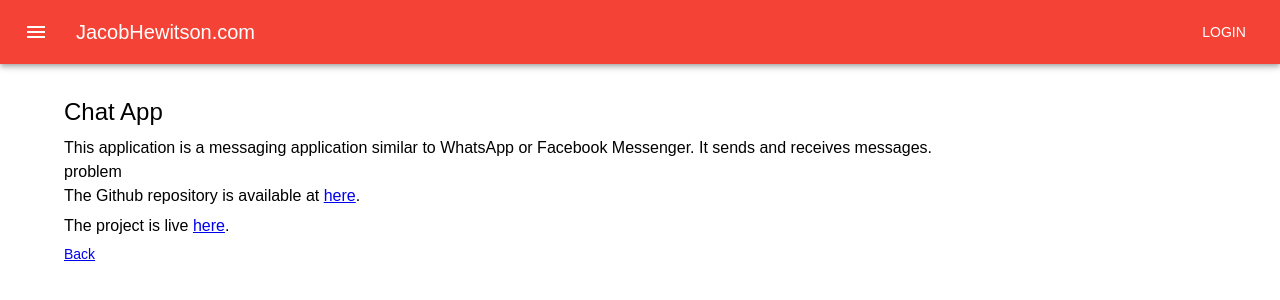
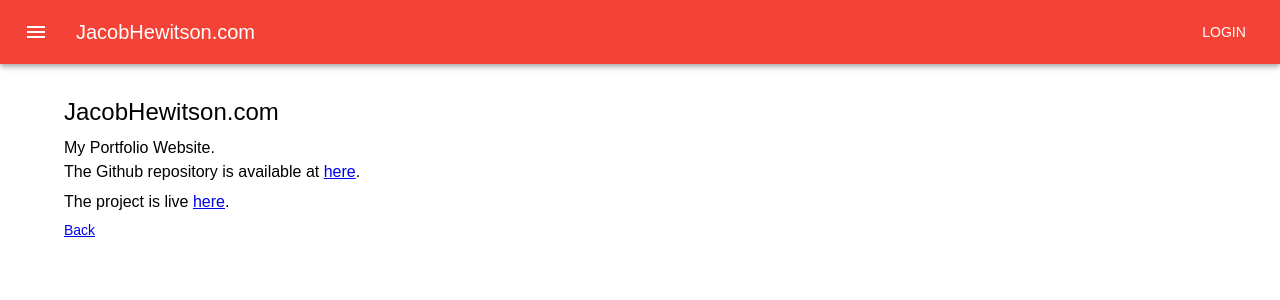
Before and after one commit to hewitson-j/website-v3, a React (Vite) app: page /project/0 in a window 1280 px wide. Shown: the top 300 px of the page. Built offline with nearby package versions, Linux system fonts and the light colour scheme.

Commit message:
Added URLs to project details page, moved data to projects.ts

```diff
--- a/src/components/MediaCard.tsx
+++ b/src/components/MediaCard.tsx
@@ -6,20 +6,22 @@ import Button from "@mui/material/Button";
 import Typography from "@mui/material/Typography";
 
 interface MediaCardProps {
-  id: number;
+  id: string;
   name?: string;
   description?: string;
   liveLink?: string;
   githubLink?: string;
   image?: string[];
+  detailsUrl: string;
 }
 
 export default function MediaCard({
-  id = 0,
   name = "Default",
   description = "This is the default description",
   githubLink = "https://github.com/hewitson-j",
+  liveLink,
   image = ["https://static.thenounproject.com/png/2775987-200.png", "No Image"],
+  detailsUrl,
 }: MediaCardProps) {
   return (
     <Card>
@@ -33,10 +35,16 @@ export default function MediaCard({
         </Typography>
       </CardContent>
       <CardActions>
-        <Button size="small">See more</Button>
-        <Button size="small" href={githubLink}>
-          Repository
-        </Button>
+        {detailsUrl && (
+          <Button size="small" href={detailsUrl}>
+            See More
+          </Button>
+        )}
+        {githubLink ? (
+          <Button size="small" href={githubLink}>
+            Repository
+          </Button>
+        ) : null}
       </CardActions>
     </Card>
   );
--- a/src/components/ProjectDetails.tsx
+++ b/src/components/ProjectDetails.tsx
@@ -1,5 +1,6 @@
 import { Typography } from "@mui/material";
 import { Link, useParams } from "react-router-dom";
+import projects from "../projects";
 
 export const project = {
   id: 0,
@@ -33,27 +34,40 @@ interface ProjectDetailsProps {
   packages: Package[];
 }
 
+function getProject(id: string) {
+  return projects.find((project) => {
+    return project.id === id;
+  });
+}
+
 export default function ProjectDetails(props: ProjectDetailsProps) {
   const { id } = useParams();
+
+  const project = getProject(id!);
 
   return (
     <>
       <Typography gutterBottom variant="h5" component="div">
-        {project.name}
+        {project?.name}
       </Typography>
-      <Typography>{project.description}</Typography>
-      <Typography>{project.problem}</Typography>
+      <Typography>{project?.description}</Typography>
+      <Typography>{project?.problem}</Typography>
       <Typography gutterBottom>
         The Github repository is available at{" "}
-        <a href={project.githubLink}>here</a>.
+        <a href={project?.githubLink}>here</a>.
       </Typography>
       <Typography gutterBottom>
-        The project is live <a href={project.liveLink}>here</a>.
+        The project is live <a href={project?.liveLink}>here</a>.
       </Typography>
       {/* <Typography>{props.packages}</Typography> */}
+
       <Typography variant="body2" component="div">
         <Link to="/">Back</Link>
       </Typography>
     </>
   );
 }
+
+{
+  /* TODO: Figure out how to go back one in the React router history stack */
+}
--- a/src/components/Projects.tsx
+++ b/src/components/Projects.tsx
@@ -1,48 +1,26 @@
 import { Grid } from "@mui/material";
 import MediaCard from "./MediaCard";
+import projects from "../projects";
 
 export default function Projects() {
   return (
     <>
       <Grid container spacing={3}>
-        <Grid item xs={12} sm={6} md={4}>
-          <MediaCard
-            id={0}
-            name="JacobHewitson.com"
-            description="My Portfolio Website."
-            githubLink="https://github.com/hewitson-j/website-v3"
-            image={[
-              "/images/jacobhewitsonwebsite.jpg",
-              "Jacob Hewitson Website",
-            ]}
-          />
-        </Grid>
-        <Grid item xs={12} sm={6} md={4}>
-          <MediaCard
-            id={1}
-            name="Mine Grinder Website"
-            description="Official Website of the Mine Grinder book series."
-            githubLink="https://github.com/hewitson-j/minegrinderbook"
-            image={["/images/minegrinder.jpg", "Mine Grinder Image"]}
-          />
-        </Grid>
-        <Grid item xs={12} sm={6} md={4}>
-          <MediaCard
-            id={2}
-            name="Leaps and Bounds Pre-K Website"
-            description="A website built in React for Leaps and Bounds Pre-K in Colorado Springs."
-            githubLink="https://github.com/hewitson-j/leaps-and-bounds"
-            image={["/images/leapsandbounds.jpg", "Leaps and Bounds Image"]}
-          />
-        </Grid>
-        <Grid item xs={12} sm={6} md={4}>
-          <MediaCard
-            id={3}
-            name="JacobHewitson.com"
-            description="My Portfolio Website."
-            githubLink="https://github.com/hewitson-j/website-v3"
-          />
-        </Grid>
+        {/* <Grid item xs={12} sm={6} md={4}> */}
+        {projects.map((project) => {
+          return (
+            <Grid item key={project.id} xs={12} sm={6} md={4}>
+              <MediaCard
+                detailsUrl={`/project/${project.id}`}
+                id={project.id}
+                name={project.name}
+                description={project.description}
+                githubLink={project.githubLink}
+                image={project.image}
+              />
+            </Grid>
+          );
+        })}
       </Grid>
     </>
   );
--- /dev/null
+++ b/src/projects.ts
@@ -0,0 +1,44 @@
+const projects = [
+  {
+    id: "0",
+    name: "JacobHewitson.com",
+    description: "My Portfolio Website.",
+    githubLink: "https://github.com/hewitson-j/website-v3",
+    image: ["/images/jacobhewitsonwebsite.jpg", "Jacob Hewitson Website"],
+    liveLink: "https://jacobhewitson.com",
+    problem: "",
+  },
+
+  {
+    id: "1",
+    name: "Mine Grinder Website",
+    description: "Official Website of the Mine Grinder book series.",
+    githubLink: "https://github.com/hewitson-j/website-v3",
+    image: ["/images/minegrinder.jpg", "Mine Grinder Image"],
+    liveLink: "https://mingrinder.com",
+    problem: "",
+  },
+
+  {
+    id: "2",
+    name: "Leaps and Bounds Pre-K Website",
+    description:
+      "A website built in React for Leaps and Bounds Pre-K in Colorado Springs.",
+    githubLink: "https://github.com/hewitson-j/leaps-and-bounds",
+    image: ["/images/leapsandbounds.jpg", "Leaps and Bounds Image"],
+    liveLink: "https://www.leapsandboundsprek.com",
+    problem: "",
+  },
+
+  {
+    id: "3",
+    name: "Javascript Calculator",
+    description: "A calculator created in Javascript, CSS, and HTML.",
+    githubLink: "https://github.com/hewitson-j/CalculatorApp",
+    image: ["/images/calculator.jpg", "Calculator"],
+    liveLink: "https://jacobhewitson.com",
+    problem: "",
+  },
+];
+
+export default projects;
```
Also changed, not shown: public/images/calculator.jpg (added).
